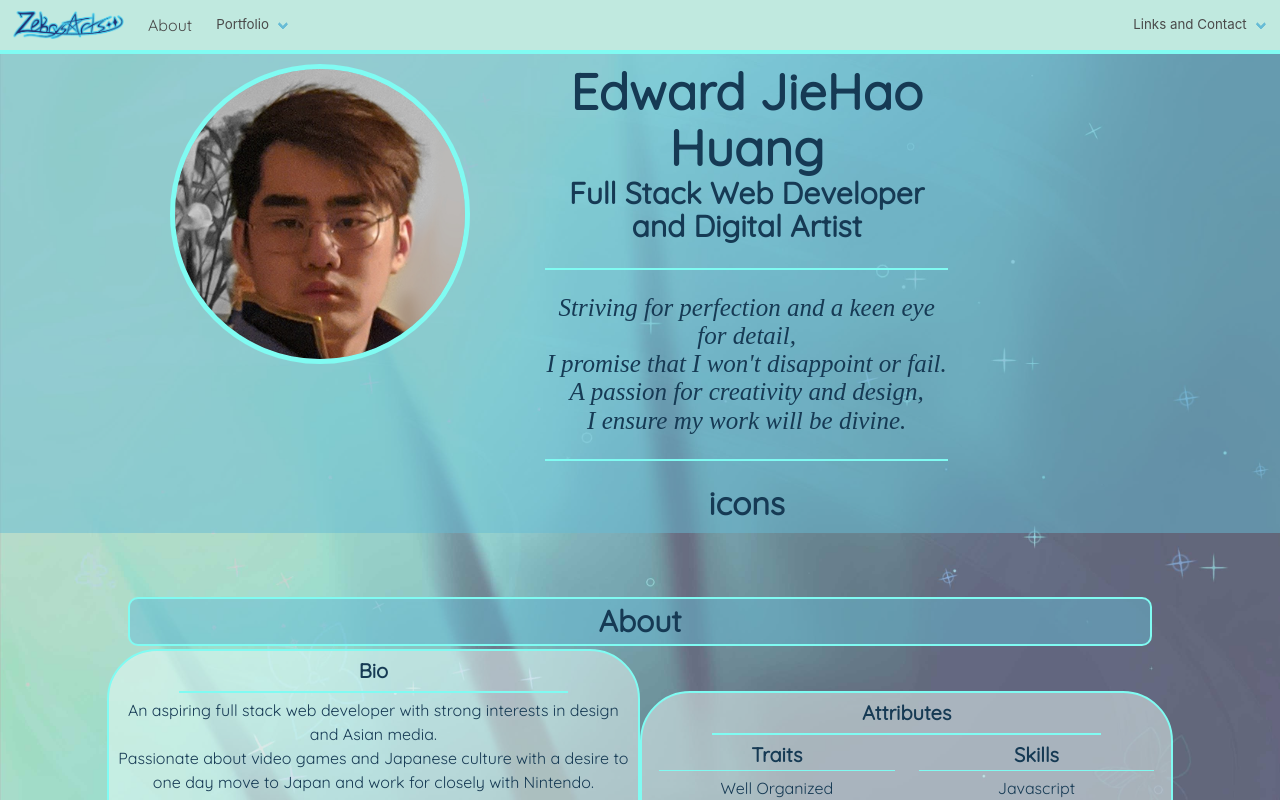
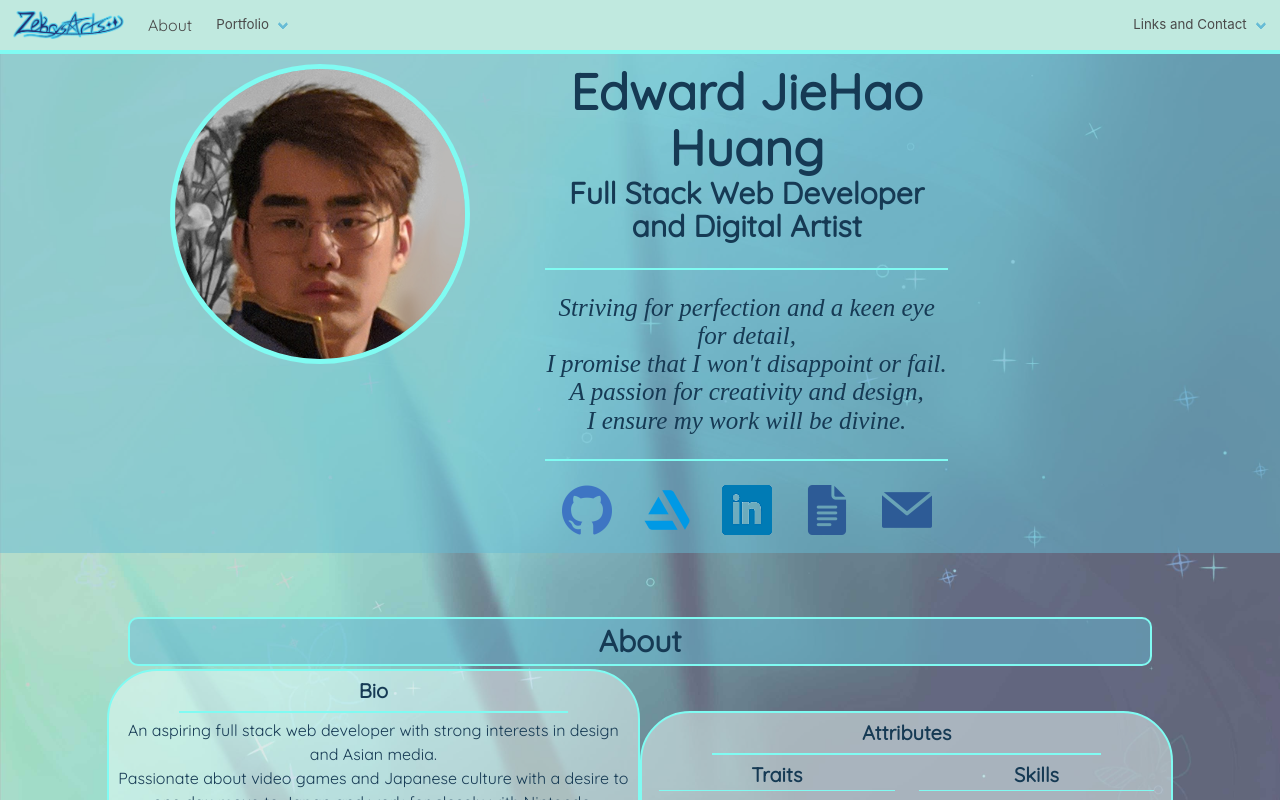
Before and after one commit to Ejhuang2015/ejhuang2015.github.io, a React (Create React App) app: page / in a window 1280 px wide. Shown: the top 800 px of the page. Built offline with nearby package versions, Linux system fonts and the light colour scheme.

Commit message:
Updated all pages

```diff
--- a/src/components/AboutMe/index.tsx
+++ b/src/components/AboutMe/index.tsx
@@ -1,5 +1,4 @@
 import React from "react";
-import "./style.css";
 
 function AboutMe() {
 
--- a/src/components/Billboard/index.tsx
+++ b/src/components/Billboard/index.tsx
@@ -1,31 +1,59 @@
+// Billboard Component
+// =============================================================
+
+// Dependencies
+// =============================================================
 import React from "react";
+import { IContactLink } from "../../common/types"
+import { contactLinks } from "../../common/navLinks";
 import headshot from "../../assets/Headshot.jpg"
+import emailIcon from "../../assets/email.png";
 
+// Main
+// =============================================================
 function Billboard() {
 
+  // Map Functions
+  // =============================================================
+  // Link Items
+  function mapContacts(item: IContactLink) {
+    return (
+      <a href={item.link} target="_blank" rel="noreferrer noopener">
+        <img src={item.icon} alt={`${item.name} link`} className="footerIcon" />
+      </a>
+    )
+  }
+
+  // Render
+  // =============================================================
   return (
     <div className="columns centered title reverseRow" id="top">
       <div className="empty column is-3"></div>
       <header className="column is-4">
         <h1>Edward JieHao Huang</h1>
         <h2>Full Stack Web Developer and Digital Artist</h2>
-          <hr/>
+        <hr />
         <p className="quote">
-            Striving for perfection and a keen eye for detail,<br/>
-            I promise that I won't disappoint or fail.<br/>
-            A passion for creativity and design,<br/>
+          Striving for perfection and a keen eye for detail,<br />
+            I promise that I won't disappoint or fail.<br />
+            A passion for creativity and design,<br />
             I ensure my work will be divine.
           </p>
-          <hr/>
+        <hr />
         <div className="singleLine">
-              icons
+          {contactLinks.map(mapContacts)}
+          <a href="mailto:ejhuang.2015@gmail.com">
+            <img src={emailIcon} alt="Email Link" className="footerIcon"/>
+          </a>
         </div>
       </header>
       <div className="column is-4">
-          <img src={headshot} alt="Headshot of Edward Huang" id="profilePicture"/>
+        <img src={headshot} alt="Headshot of Edward Huang" id="profilePicture" />
       </div>
     </div>
   )
 }
 
+// Exports
+// =============================================================
 export default Billboard;
```
Also changed, not shown: src/components/AboutMe/style.css (deleted), src/components/ArtPortfolio/style.scss (deleted), src/components/Billboard/style.scss (deleted). Lines whose indentation alone changed are shown as unchanged.
